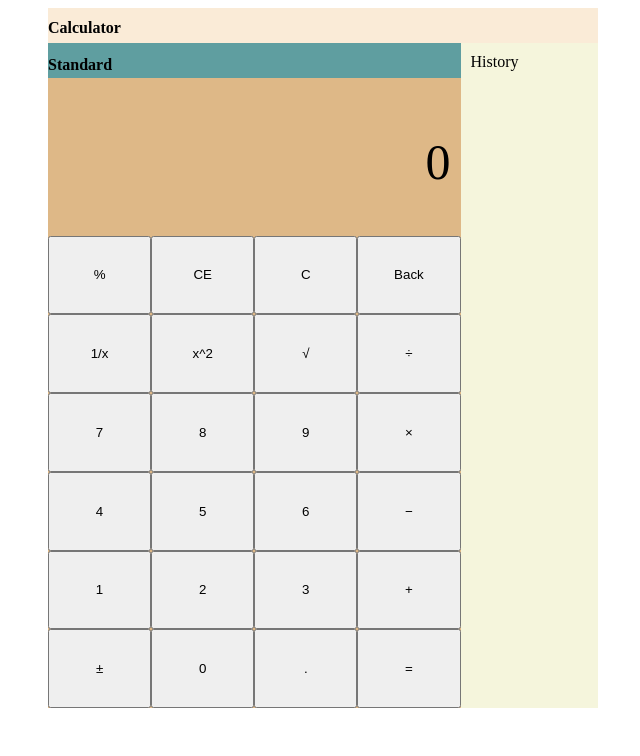
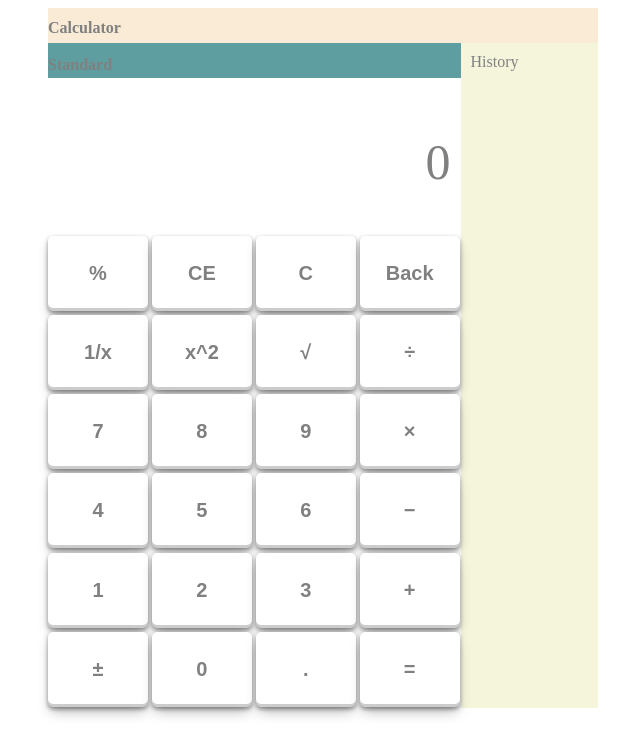
Before and after one commit to AnthonyJCampos/JavaScript-Projects, a plain HTML site: page Calculator/index.html in a window 1280 px wide. Both pictures are taken after a click on the button "Back". Shown: the whole page, without its empty margins (317-957 px from the left). Drawn offline with Linux system fonts and the light colour scheme.

Commit message:
style added

```diff
--- a/Calculator/script.js
+++ b/Calculator/script.js
@@ -5,6 +5,27 @@
 const calcDisplay = document.querySelector(".calc__text");
 const calcDisplayExpress = document.querySelector(".calc__prev__text");
 const calcPad = document.querySelector(".calc__pad");
+
+calcPad.addEventListener("mouseover", function (event) {
+  if (!event.target.closest(".btn")) {
+    return;
+  }
+  event.target.style.color = "white";
+  event.target.style.backgroundColor = "gray";
+  if (event.target.value !== "back") {
+    event.target.style.fontSize = "50px";
+  } else {
+    event.target.style.fontSize = "32px";
+  }
+});
+calcPad.addEventListener("mouseout", function (event) {
+  if (!event.target.closest(".btn")) {
+    return;
+  }
+  event.target.style.color = "gray";
+  event.target.style.backgroundColor = "white";
+  event.target.style.fontSize = "20px";
+});
 
 class calculator {
   #curExpression = ["0"];
@@ -32,7 +53,7 @@ class calculator {
   }
 
   _processBtnInput(event) {
-    if (event.target.classList === "calc__pad") {
+    if (!event.target.closest(".btn")) {
       return;
     } // end if
 
--- a/Calculator/style.css
+++ b/Calculator/style.css
@@ -42,13 +42,20 @@ main {
   flex-direction: column;
 }
 
+.calc__container {
+  color: gray;
+  background-color: white;
+}
 .background {
   display: flex;
   justify-content: center;
 }
 
 .calc__display {
+  color: gray;
+  background-color: white;
   display: flex;
+
   flex-direction: column;
   height: 25%;
   justify-content: center;
@@ -69,7 +76,22 @@ main {
 }
 .calc__pad {
   height: 75%;
+  background-color: white;
   display: grid;
+  grid-gap: 3px;
   grid-template-columns: 1fr 1fr 1fr 1fr;
   grid-row: 1fr 1fr 1fr 1fr 1fr 1fr;
 }
+
+.btn {
+  height: 75px;
+  width: 100px;
+  font-size: 20px;
+  font-weight: bold;
+  color: inherit;
+  background-color: white;
+  border: none;
+  border-radius: 5px;
+  box-shadow: rgba(0, 0, 0, 0.4) 0px 2px 4px,
+    rgba(0, 0, 0, 0.3) 0px 7px 13px -3px, rgba(0, 0, 0, 0.2) 0px -3px 0px inset;
+}
```
